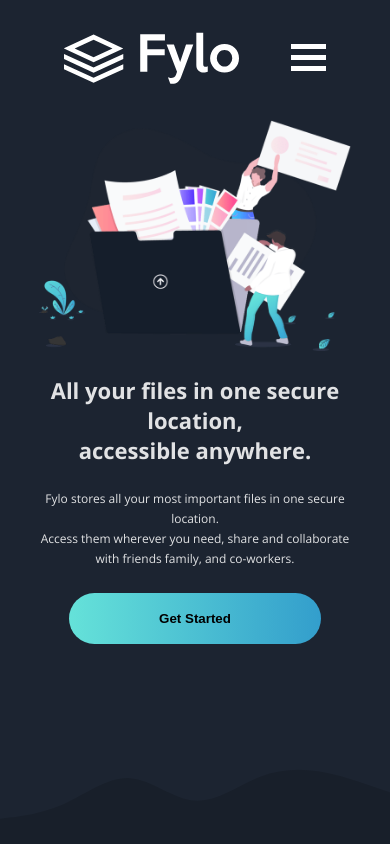
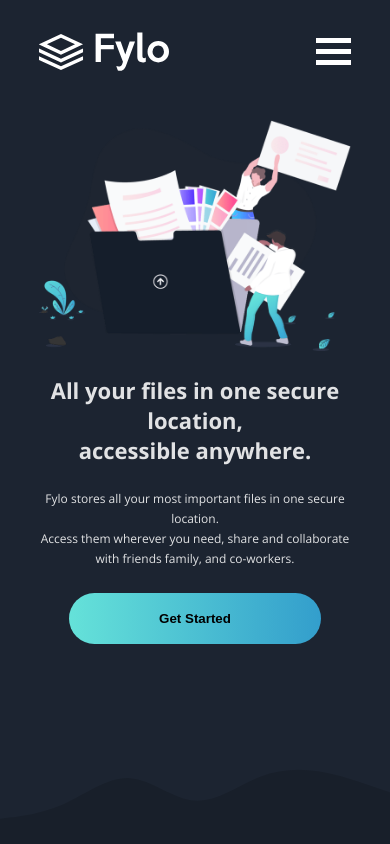
Before and after one commit to Tamiol/Fylo, a website built with Vite: page index.html in a window 390 px wide. Shown: the top 844 px of the page. Built offline with nearby package versions, Linux system fonts and the light colour scheme.

Commit message:
repaired header

```diff
--- a/index.html
+++ b/index.html
@@ -304,7 +304,7 @@
         </p>
         <div>
           <input
-            type="text"
+            type="email"
             required="required"
             placeholder="example@fylo.com"
           />
--- a/style.css
+++ b/style.css
@@ -21,6 +21,7 @@
   -webkit-text-size-adjust: 100%;
 
   min-width: 320px;
+  scroll-behavior: smooth;
 }
 
 @keyframes slide {
@@ -666,6 +667,14 @@ g {
     width: 300px;
     padding: 30px 20px;
   }
+
+  header > div {
+    padding: 2rem 10%;
+  }
+
+  header img {
+    width: 130px;
+  }
 }
 
 @media (max-width: 750px) {
```
